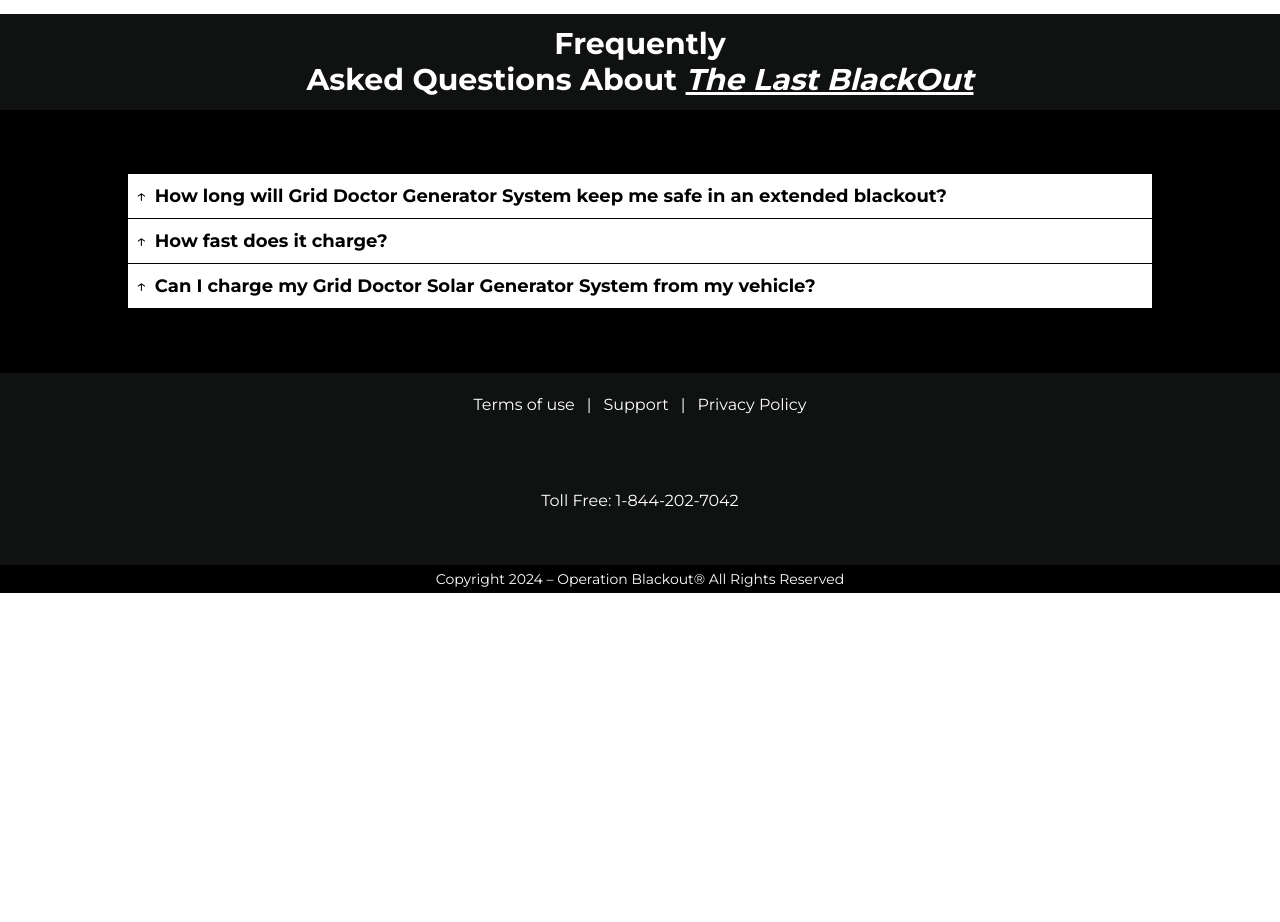
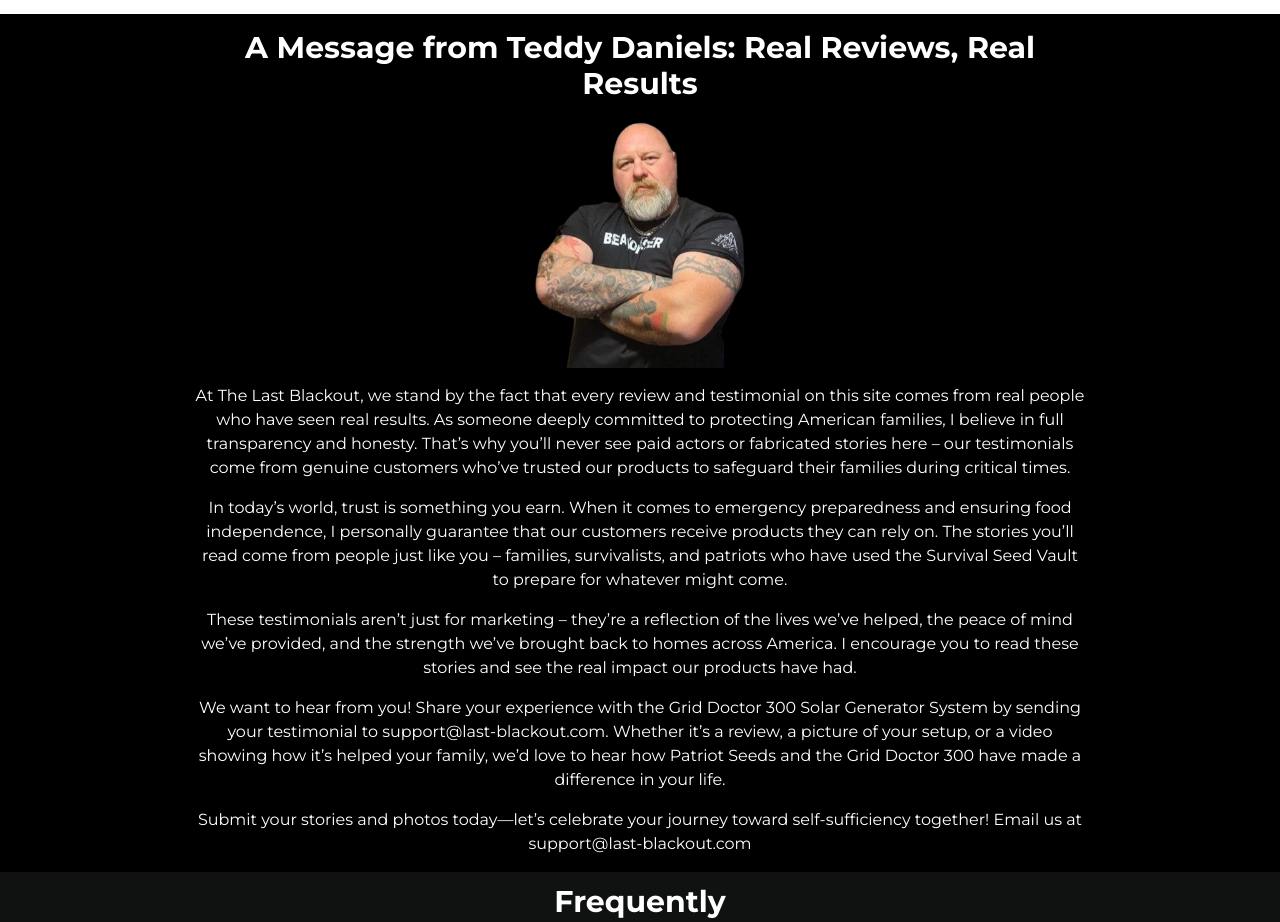
Before and after one commit to eminesf/survival-america, a Next.js app: page / in a window 1280 px wide. Shown: the part 10081-11003 px from the top of the page. Before the commit the page ends 10674 px from the top, so only its background shows below. Built offline with nearby package versions, Linux system fonts and the light colour scheme.

Commit message:
nova section

```diff
--- a/src/app/page.tsx
+++ b/src/app/page.tsx
@@ -767,6 +767,53 @@
           <br /> Ends Today!
         </button>
       </div>
+      <div className="flex flex-col items-center justify-center text-center bg-black text-white py-4 gap-4 px-48">
+        <p className="font-bold text-3xl ">
+          A Message from Teddy Daniels: Real Reviews, Real Results
+        </p>
+        <Image
+          src="/images/teddy.png"
+          width={250}
+          height={250}
+          alt="a person with solar panel"
+        />
+        <p>
+          At The Last Blackout, we stand by the fact that every review and
+          testimonial on this site comes from real people who have seen real
+          results. As someone deeply committed to protecting American families,
+          I believe in full transparency and honesty. That’s why you’ll never
+          see paid actors or fabricated stories here – our testimonials come
+          from genuine customers who’ve trusted our products to safeguard their
+          families during critical times.
+        </p>
+        <p>
+          In today’s world, trust is something you earn. When it comes to
+          emergency preparedness and ensuring food independence, I personally
+          guarantee that our customers receive products they can rely on. The
+          stories you’ll read come from people just like you – families,
+          survivalists, and patriots who have used the Survival Seed Vault to
+          prepare for whatever might come.
+        </p>
+        <p>
+          These testimonials aren’t just for marketing – they’re a reflection of
+          the lives we’ve helped, the peace of mind we’ve provided, and the
+          strength we’ve brought back to homes across America. I encourage you
+          to read these stories and see the real impact our products have had.
+        </p>
+        <p>
+          We want to hear from you! Share your experience with the Grid Doctor
+          300 Solar Generator System by sending your testimonial to
+          support@last-blackout.com. Whether it’s a review, a picture of your
+          setup, or a video showing how it’s helped your family, we’d love to
+          hear how Patriot Seeds and the Grid Doctor 300 have made a difference
+          in your life.
+        </p>
+        <p>
+          Submit your stories and photos today—let’s celebrate your journey
+          toward self-sufficiency together! Email us at
+          support@last-blackout.com
+        </p>
+      </div>
       <div className="text-center font-bold text-3xl bg-[#101212] text-white py-3">
         <p>Frequently</p>
         <p>
@@ -774,7 +821,7 @@
           <strong className="italic underline">The Last BlackOut</strong>
         </p>
       </div>
-      <div className="bg-black py-16">
+      <div className="bg-[#101212] py-10">
         <Accordion items={faqItems} />
       </div>
       <Footer />
```
Also changed, not shown: public/images/teddy.png (added).
